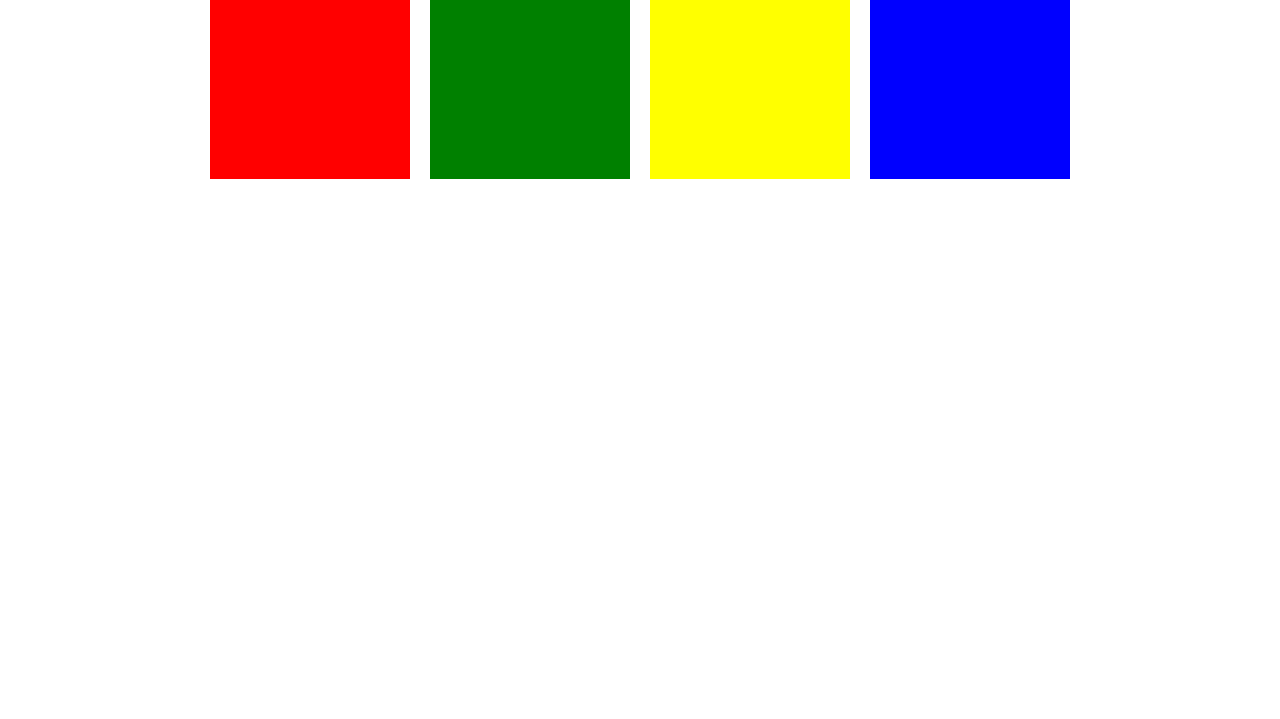
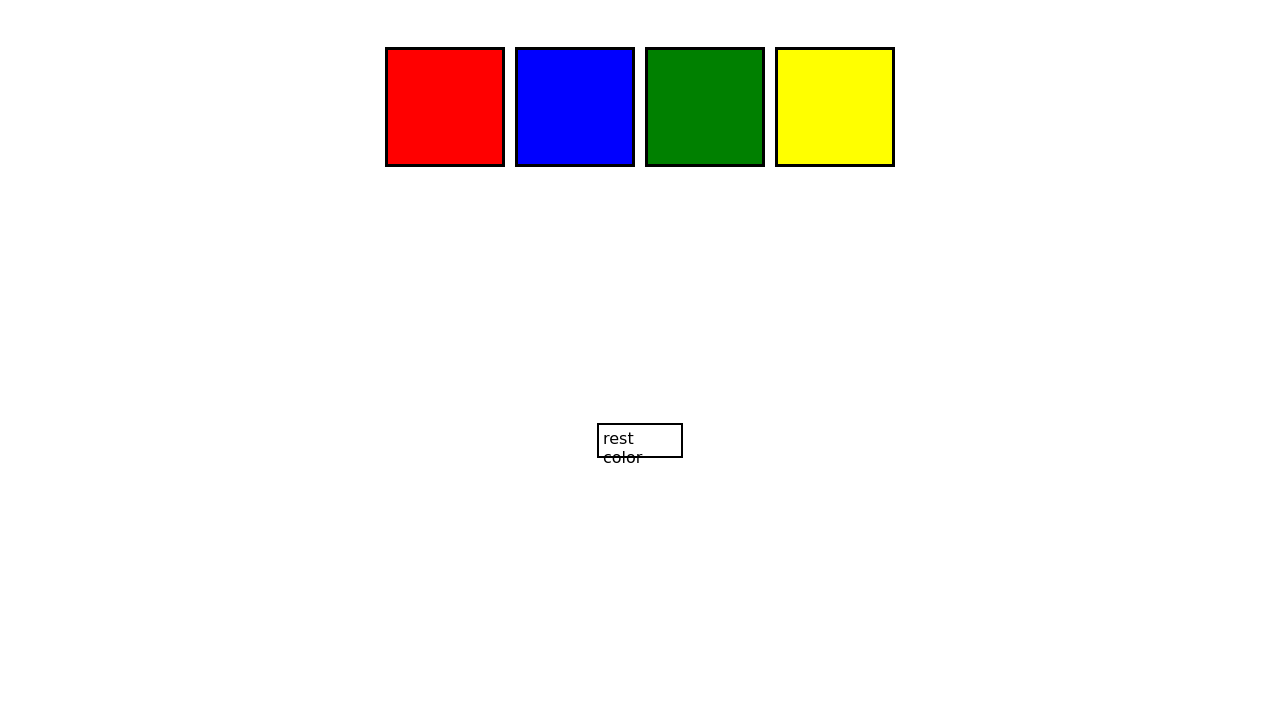
Before and after one commit to Gunjan56/bg-changer, a plain HTML site: page index.html in a window 1280 px wide. Shown: the part 81-800 px from the top of the page. Drawn offline with Linux system fonts and the light colour scheme.

Commit message:
changes in code to work as expected

```diff
--- a/index.html
+++ b/index.html
@@ -1,19 +1,31 @@
 <!DOCTYPE html>
 <html lang="en">
+
 <head>
   <meta charset="UTF-8" />
   <meta name="viewport" content="width=device-width, initial-scale=1.0" />
   <link rel="stylesheet" href="style.css" />
   <title>Background Changer App!!!</title>
 </head>
+
 <body>
+
+  <header>
+    <h1>Background Changer Using Vanilla Javascript</h1>
+  </header>
+
   <div class="row">
-      <div class="box1">Box-1</div>
-      <div class="box2">Box-2</div>
-      <div class="box3">Box-3</div>
-      <div class="box4">Box-4</div>
+    <div class="box1"></div>
+    <div class="box2"></div>
+    <div class="box3"></div>
+    <div class="box4"></div>
+  </div>
+
+  <div class="center-rest">
+    <div class="reset">rest color</div>
   </div>
 
   <script src="script.js"></script>
 </body>
+
 </html>
--- a/script.js
+++ b/script.js
@@ -1,23 +1,47 @@
-const box1 = document.querySelector('.box1');
-const box2 = document.querySelector('.box2');
-const box3 = document.querySelector('.box3');
-const box4 = document.querySelector('.box4');
+const box1 = document.querySelector(".box1");
+const box2 = document.querySelector(".box2");
+const box3 = document.querySelector(".box3");
+const box4 = document.querySelector(".box4");
+const rest = document.querySelector(".reset");
+
 //EventListener click
-box1.addEventListener('click', function(){
-    console.log(box1.textContent);
+box1.addEventListener(
+  "click",
+  function () {
+    console.log("box 1 red is clicked");
+    document.body.style.background = "red";
+  },
+  false
+);
 
-}, false);
-box2.addEventListener('click', () =>{
-    console.log(box2.textContent);
-}, false)
-box3.addEventListener('click', () =>{
-    console.log(box3.textContent);
-}, false)
-box4.addEventListener('click', () =>{
-    console.log(box4.textContent);
-}, false)
+box2.addEventListener(
+  "click",
+  () => {
+    console.log("box 2 blue is clicked");
+    document.body.style.background = "blue";
+  },
+  false
+);
 
-box1.addEventListener('mouseover', function(){
-    document.body.style.backgroundColor = "pink";
+box3.addEventListener(
+  "click",
+  () => {
+    console.log("box 3 green is clicked");
+    document.body.style.background = "green";
+  },
+  false
+);
 
-})
+box4.addEventListener(
+  "click",
+  () => {
+    console.log("box 4 yellow is clicked");
+    document.body.style.background = "yellow";
+  },
+  false
+);
+
+rest.addEventListener("click", () => {
+  console.log("rest is clicked");
+  document.body.style.backgroundColor = "#fffbf5";
+});
--- a/style.css
+++ b/style.css
@@ -1,38 +1,66 @@
 body {
   box-sizing: border-box;
+  padding: 0;
+  margin: 0;
+  font-family: cursive;
+}
+* {
+  box-sizing: border-box;
+  padding: 0;
+  margin: 0;
+}
 
-}
 .row {
   display: flex;
+  flex-wrap: wrap;
   justify-content: center;
+  align-items: center;
   margin-top: 50px;
+  gap: 10px;
+}
 
+.box1,
+.box2,
+.box3,
+.box4 {
+  cursor: pointer;
+  border: 3px solid;
+  height: 120px;
+  width: 120px;
 }
+
 .box1 {
-  text-align: center;
-  margin: 10px;
-  height: 200px;
-  width: 200px;
   background-color: red;
 }
+
 .box2 {
-    text-align: center;
-    margin: 10px;
-    height: 200px;
-    width: 200px;
-    background-color: green;
+  background-color: blue;
 }
+
 .box3 {
-    text-align: center;
-    margin: 10px;
-    height: 200px;
-    width: 200px;
-    background-color: yellow;
+  background-color: green;
 }
+
 .box4 {
-    text-align: center;
-    margin: 10px;
-    height: 200px;
-    width: 200px;
-    background-color: blue;
+  background-color: yellow;
 }
+
+header {
+  background-color: lightcoral;
+  color: white;
+  padding: 20px;
+}
+
+.reset {
+  height: 35px;
+  width: 86px;
+  border: 2px solid;
+  padding: 4px;
+  cursor: pointer;
+}
+
+.center-rest {
+  display: flex;
+  justify-content: center;
+  margin-top: 20%;
+}
```
Lines whose indentation alone changed are shown as unchanged.
